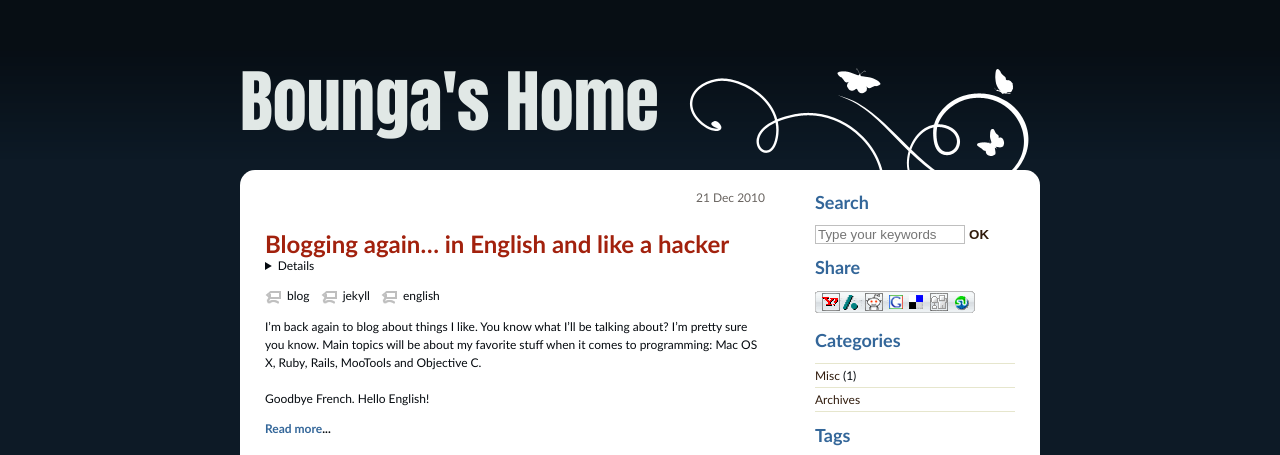
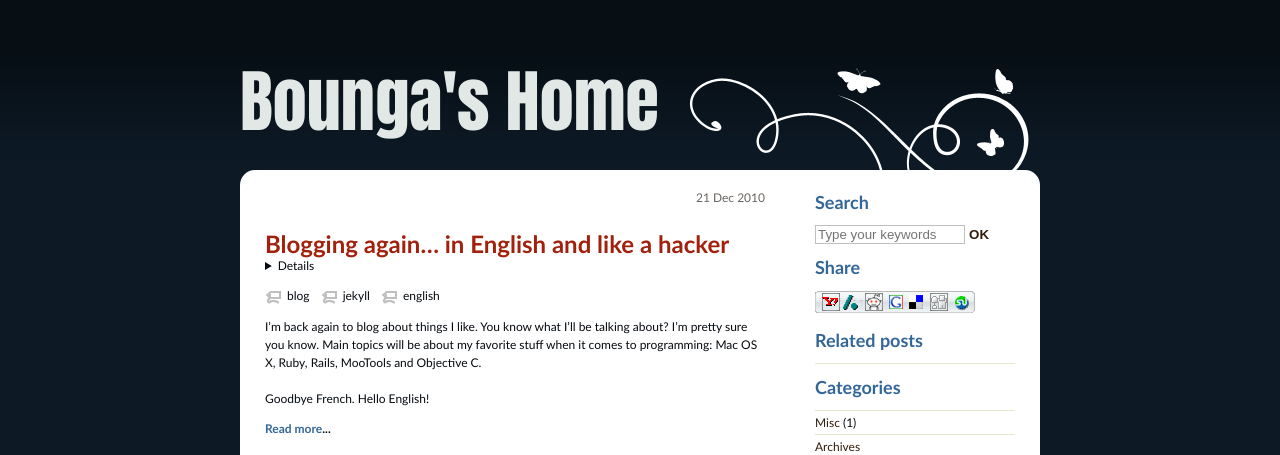
Before and after one commit to Bounga/bounga.org, a Jekyll site: the page built from index.html, in a window 1280 px wide, cut to the strip 0-455 px from the top of the page. Built offline with Jekyll 4.4.1, drawn with Linux system fonts in a browser that asks for light colours; the list of posts is cut into pages by our own code; comment, search, counter and statistics services are not loaded.

Commit message:
Using prefered way of array emptiness checking using liquid

```diff
--- a/_layouts/default.html
+++ b/_layouts/default.html
@@ -54,7 +54,7 @@
           <h2>Share</h2>
           <p><img src="/images/mooSocialize/my_socializer.gif" class="socializer" /></p>
 
-          {% if !site.related_posts.empty? %}
+          {% if site.related_posts != empty %}
           <h2>Related posts</h2>
           <ul>
             {% for post in site.related_posts limit:5 %}
```
